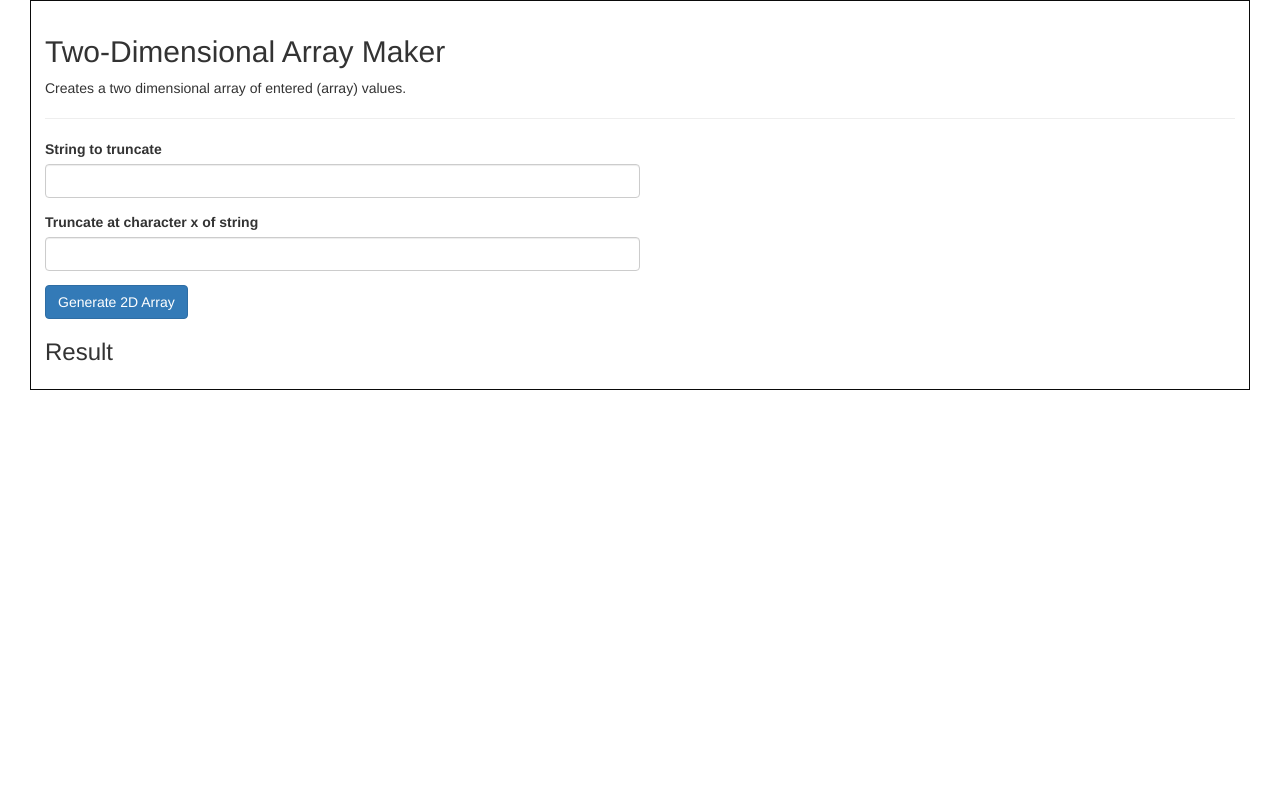
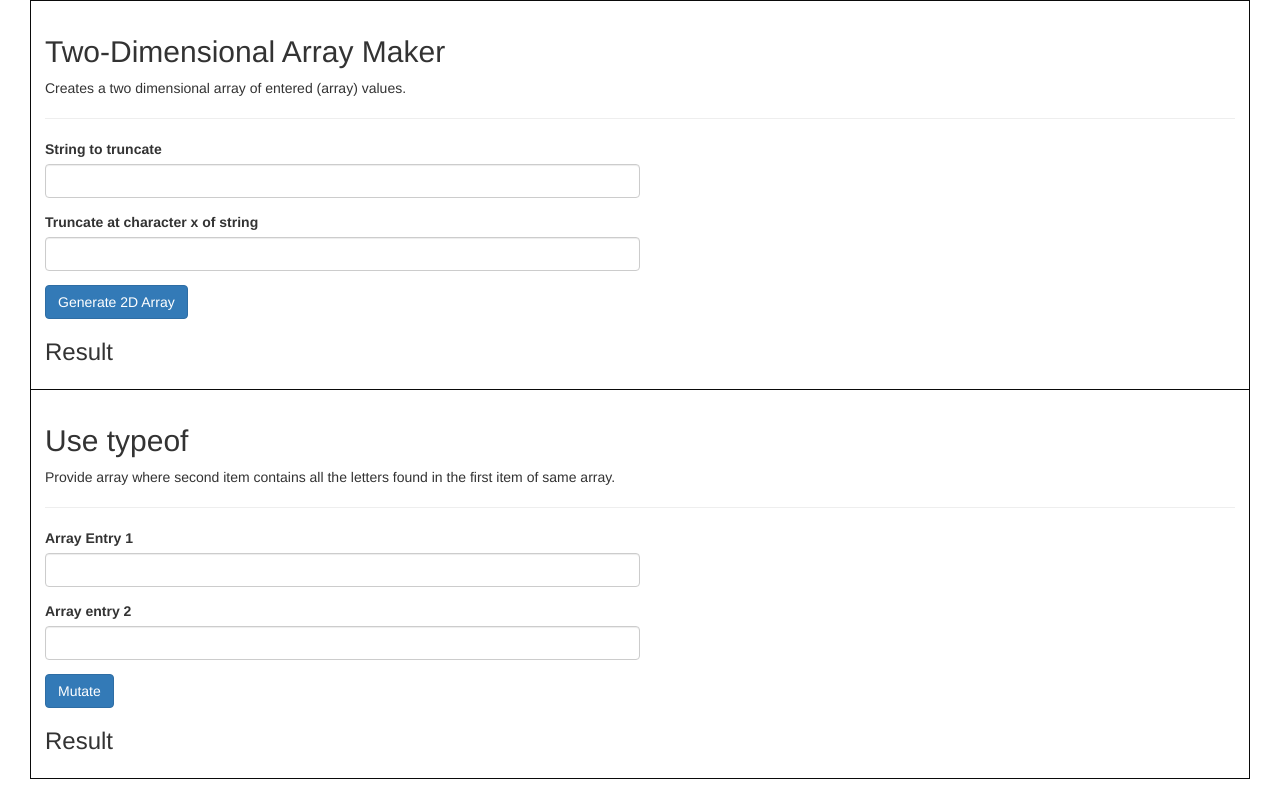
Before and after one commit to meerkat79/code-camp-algorithms, a website: page index.html in a window 1280 px wide. Shown: the part 2236-3043 px from the top of the page. Before the commit the page ends 2654 px from the top, so only its background shows below. Drawn offline with nearby package versions, Linux system fonts and the light colour scheme.

Commit message:
add next task so far

```diff
--- a/index.html
+++ b/index.html
@@ -162,6 +162,30 @@
                     </div>
                 </div>
 
+                <div class="tool-container">
+                    <h2>Use typeof</h2>
+                    <span>Provide array where second item contains all the letters found in the first item of same array. </span>
+
+                    <hr>
+
+                    <label for="entry1">Array Entry 1</label>
+                    <input type="text" id="entry1" class="form-control">
+
+                    <label for="entry2">Array entry 2</label>
+                    <input type="text" id="entry2" class="form-control">
+
+                    <button id="mutate" class="btn btn-primary" onClick="mutation()">
+                        Mutate
+                    </button>
+
+                    <div>
+                        <h3>
+                            Result
+                        </h3>
+                        <p id="mutateResult"> </p>
+                    </div>
+                </div>
+
             </div>
 
         </div>
@@ -175,6 +199,7 @@
     <script src="./scripts/repeat-string-num-times.js"></script>
     <script src="./scripts/truncate-string.js"></script>
     <script src="./scripts/2d-array.js"></script>
+    <script src="./scripts/general.js"></script>
 </body>
 
 </html>
--- /dev/null
+++ b/scripts/general.js
@@ -0,0 +1,14 @@
+function mutation() {
+
+    var entry1 = document.getElementById('entry1').value;
+    var entry2 = document.getElementById('entry2').value;
+
+    mutArr = [entry1, entry2];
+
+    console.log(mutArr.length);
+
+    for (var i = 0; mutArr.length > i; i++) {
+        console.log(mutArr[i]);
+    }
+
+}
```
